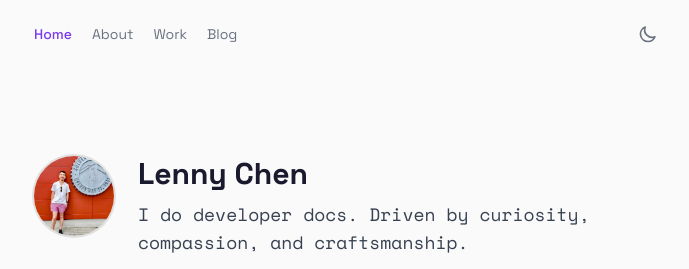
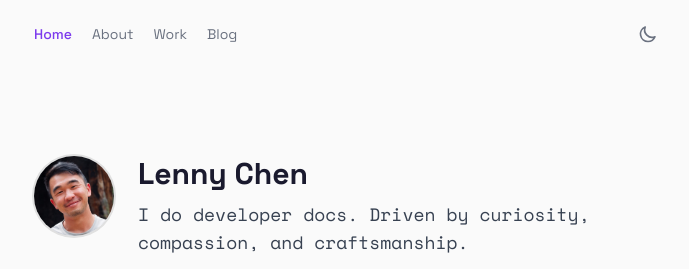
Before and after one commit to lennessyy/lennessyy.github.io, an Astro site: page / in a window 1280 px wide. Shown: the top 269 px of the page, without its empty margins (294-983 px from the left). Built offline with nearby package versions, Linux system fonts and the light colour scheme; Astro itself is replaced by a stand-in of ours.

Commit message:
update my picture so i don't catfish c

```diff
--- a/src/components/Hero.astro
+++ b/src/components/Hero.astro
@@ -4,8 +4,8 @@
 <section class="py-10">
   <div class="flex items-start gap-6">
     <img
-      src="/images/me-golden-gate.jpeg"
-      alt="Lenny at the Golden Gate Bridge"
+      src="/images/me.jpeg"
+      alt="Picture of Lenny"
       class="hidden sm:block h-20 w-20 rounded-full object-cover ring-2 ring-[var(--color-border)] shrink-0"
     />
     <div>
```
Also changed, not shown: public/images/me-golden-gate.jpeg (deleted), public/images/me.jpeg (added).
